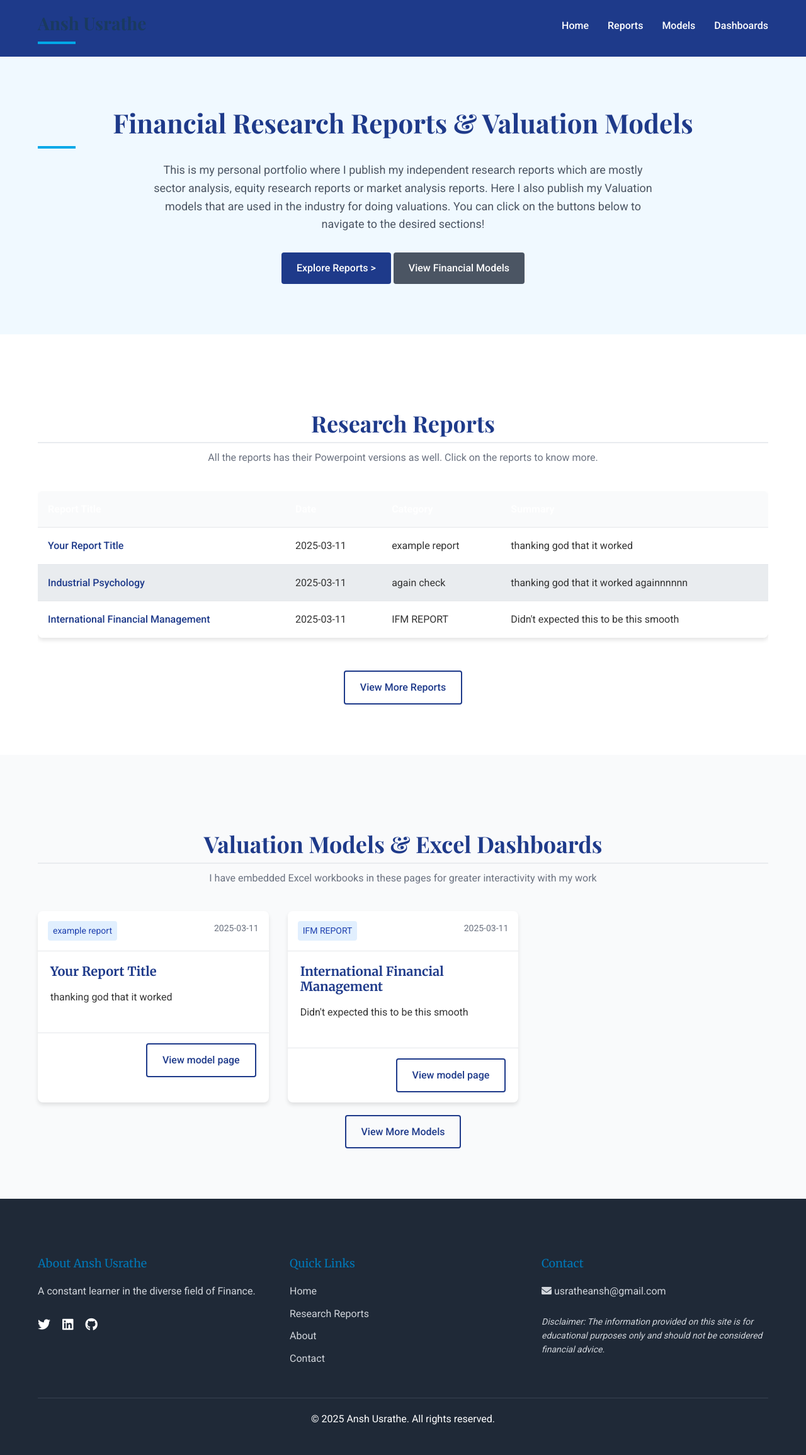
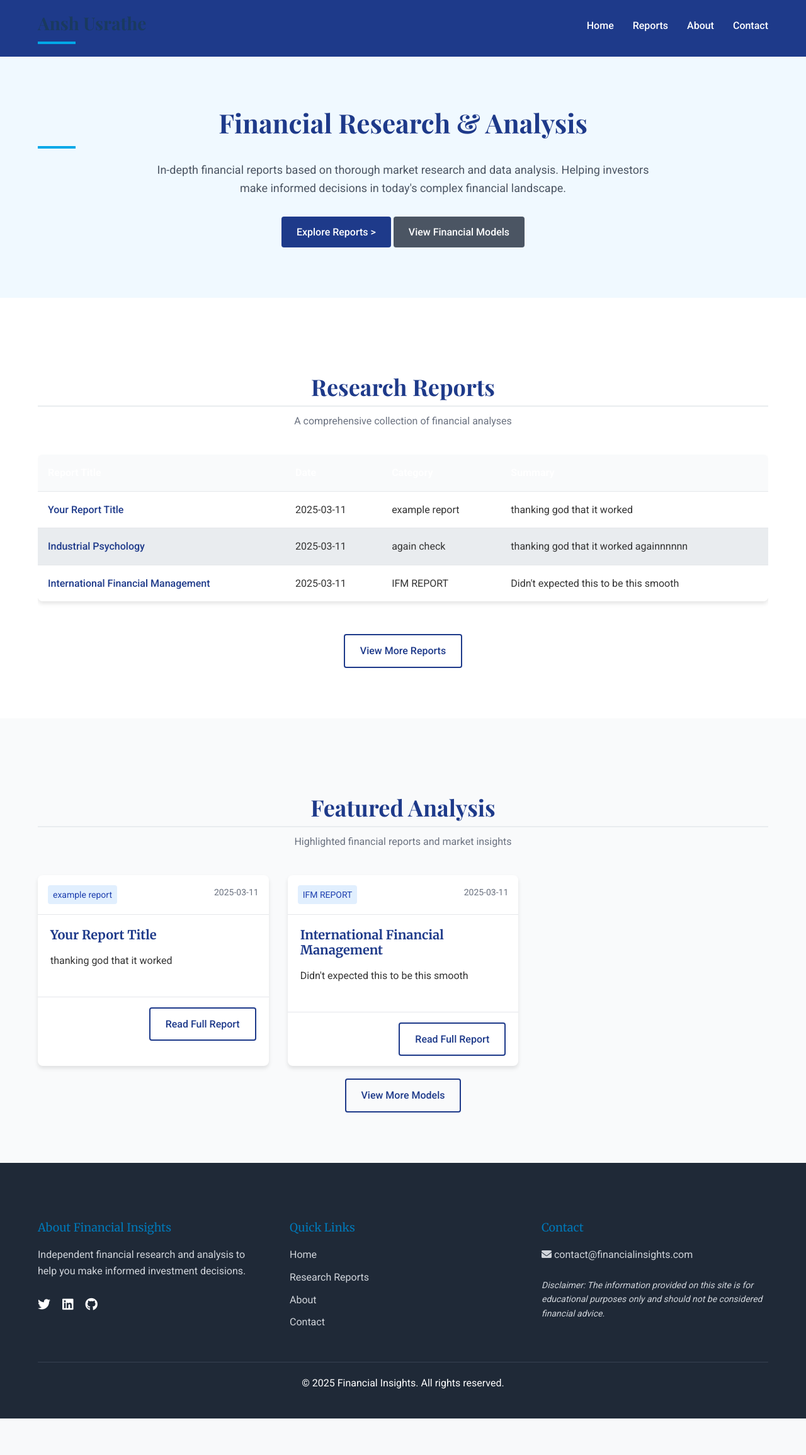
Before and after one commit to anshusrathe/FinBlogs, a Jekyll site: the page index.html, which Jekyll copies as it is, in a window 1280 px wide. Shown: the whole page at 63% size. Built offline with Jekyll 4.4.1, drawn with Linux system fonts in a browser that asks for light colours; after the commit the page ends 2253 px from its top, so only the background shows below that.

Commit message:
Merge remote changes and add my updates

```diff
--- a/index.html
+++ b/index.html
@@ -44,10 +44,6 @@
             margin: 0;
             font-family: 'Playfair Display', serif;
             font-size: 28px;
-    }
-
-    nav {
-      /* Desktop view: navigation is visible */
         }
 
         nav ul {
@@ -361,14 +356,6 @@
             nav {
                 margin-top: 20px;
                 width: 100%;
-        /* Added mobile collapse functionality */
-        max-height: 0;
-        overflow: hidden;
-        transition: max-height 0.5s ease-in-out;
-      }
-
-      nav.active {
-        max-height: 300px; /* Adjust this value as needed */
             }
 
             nav ul {
@@ -406,16 +393,16 @@
     <header>
         <div class="container">
             <div class="logo">
-        <a href="/FinBlogs/index.html">
+                <a href="/index.html">
                     <h1>Ansh Usrathe</h1>
                 </a>
             </div>
             <nav>
                 <ul>
-          <li><a href="/FinBlogs/index.html">Home</a></li>
+                    <li><a href="/index.html">Home</a></li>
                     <li><a href="#reports">Reports</a></li>
-          <li><a href="#featured">Models</a></li>
-          <li><a href="#featured">Dashboards</a></li>
+                    <li><a href="#about">About</a></li>
+                    <li><a href="#contact">Contact</a></li>
                 </ul>
             </nav>
             <div class="mobile-nav-toggle">
@@ -429,8 +416,8 @@
         <section class="hero" id="intro">
             <div class="container">
                 <div class="hero-content">
-          <h1>Financial Research Reports & Valuation Models</h1>
-          <p>This is my personal portfolio where I publish my independent research reports which are mostly sector analysis, equity research reports or market analysis reports. Here I also publish my Valuation models that are used in the industry for doing valuations. You can click on the buttons below to navigate to the desired sections!</p>
+                    <h1>Financial Research & Analysis</h1>
+                    <p>In-depth financial reports based on thorough market research and data analysis. Helping investors make informed decisions in today's complex financial landscape.</p>
                     <a href="#reports" class="btn btn-primary">Explore Reports &gt;</a>
                     <a href="#featured" class="btn btn-secondary">View Financial Models</a>
                 </div>
@@ -442,7 +429,7 @@
             <div class="container">
               <div class="section-header">
                 <h2>Research Reports</h2>
-          <p>All the reports has their Powerpoint versions as well. Click on the reports to know more.</p>
+                <p>A comprehensive collection of financial analyses</p>
               </div>
               <div class="reports-table">
                 <table>
@@ -469,8 +456,8 @@
         <section class="featured-reports" id="featured">
             <div class="container">
                 <div class="section-header">
-          <h2>Valuation Models & Excel Dashboards</h2>
-          <p>I have embedded Excel workbooks in these pages for greater interactivity with my work</p>
+                <h2>Featured Analysis</h2>
+                <p>Highlighted financial reports and market insights</p>
                 </div>
                 <!-- Cards container that will be filled by models.json data -->
                 <div class="report-cards" id="models-data"></div>
@@ -486,8 +473,8 @@
         <div class="container">
             <div class="footer-content">
                 <div class="footer-section about">
-          <h3>About Ansh Usrathe</h3>
-          <p>A constant learner in the diverse field of Finance.</p>
+                    <h3>About Financial Insights</h3>
+                    <p>Independent financial research and analysis to help you make informed investment decisions.</p>
                     <div class="social-links">
                         <a href="#"><i class="fab fa-twitter"></i></a>
                         <a href="#"><i class="fab fa-linkedin"></i></a>
@@ -497,20 +484,20 @@
                 <div class="footer-section links">
                     <h3>Quick Links</h3>
                     <ul>
-            <li><a href="/FinBlogs/index.html">Home</a></li>
-            <li><a href="/FinBlogs/content/reportsdatabase.html">Research Reports</a></li>
+                        <li><a href="/index.html">Home</a></li>
+                        <li><a href="#reports">Research Reports</a></li>
                         <li><a href="#about">About</a></li>
                         <li><a href="#contact">Contact</a></li>
                     </ul>
                 </div>
                 <div class="footer-section contact">
                     <h3>Contact</h3>
-          <p><i class="fas fa-envelope"></i> usratheansh@gmail.com</p>
+                    <p><i class="fas fa-envelope"></i> contact@financialinsights.com</p>
                     <p class="disclaimer">Disclaimer: The information provided on this site is for educational purposes only and should not be considered financial advice.</p>
                 </div>
             </div>
             <div class="footer-bottom">
-        <p>&copy; 2025 Ansh Usrathe. All rights reserved.</p>
+                <p>&copy; 2025 Financial Insights. All rights reserved.</p>
             </div>
         </div>
     </footer>
@@ -561,10 +548,21 @@
                 const cardsContainer = document.getElementById('models-data');
                 cardsContainer.innerHTML = '';
 
-          const validModels = models.filter(model => !model.type || model.type.trim() === "");
-          const limitedModels = validModels.slice(0, 5);
+                // Counter to track how many cards we've added
+                let cardCount = 0;
 
-          limitedModels.forEach(model => {
+                // Use original filtering logic but limit to 5 cards
+                models.forEach(model => {
+                  // Only create a card if model.type is exactly an empty string and we haven't hit our limit
+                  if (cardCount < 5 && model.type && model.type.trim() !== "") {
+                      return; // Skip this object if it has a non-empty type
+                  }
+
+                  // Skip if we've already added 5 cards
+                  if (cardCount >= 5) {
+                      return;
+                  }
+
                   const card = document.createElement('div');
                   card.className = 'card';
                   card.innerHTML = `
@@ -577,10 +575,11 @@
                       <p>${model.summary}</p>
                       </div>
                       <div class="card-footer">
-                <a href="${model.link}" class="btn btn-outline">View model page</a>
+                      <a href="${model.link}" class="btn btn-outline">Read Full Report</a>
                       </div>
                   `;
                   cardsContainer.appendChild(card);
+                  cardCount++; // Increment our counter
                 });
             } catch (error) {
               console.error('Error fetching models:', error);
```
Also changed, not shown: other parts of index.html (+0 -1 lines). Lines whose indentation alone changed are shown as unchanged.
